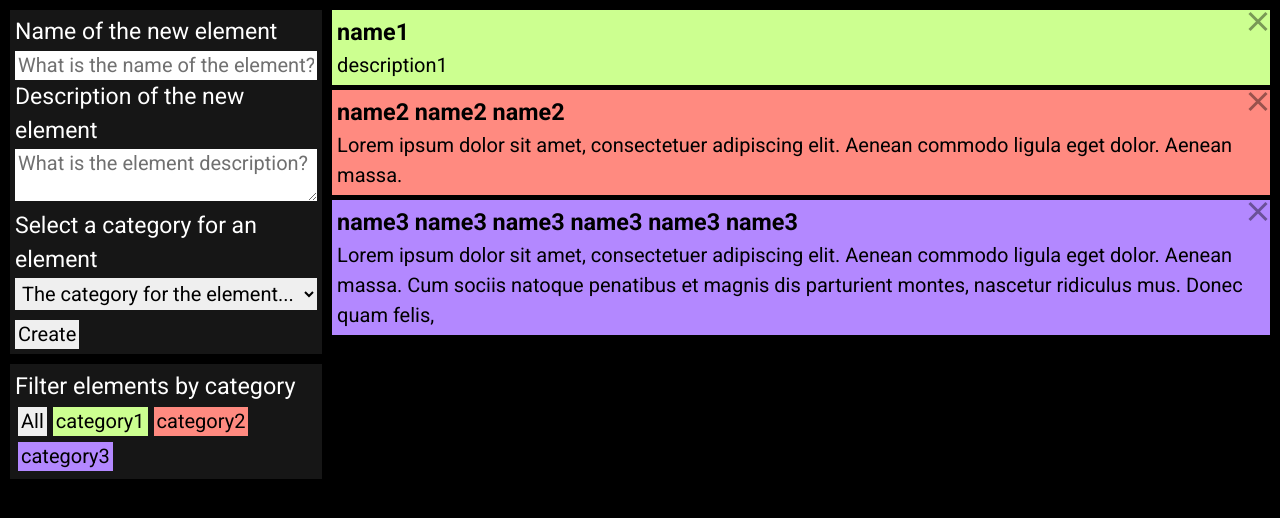
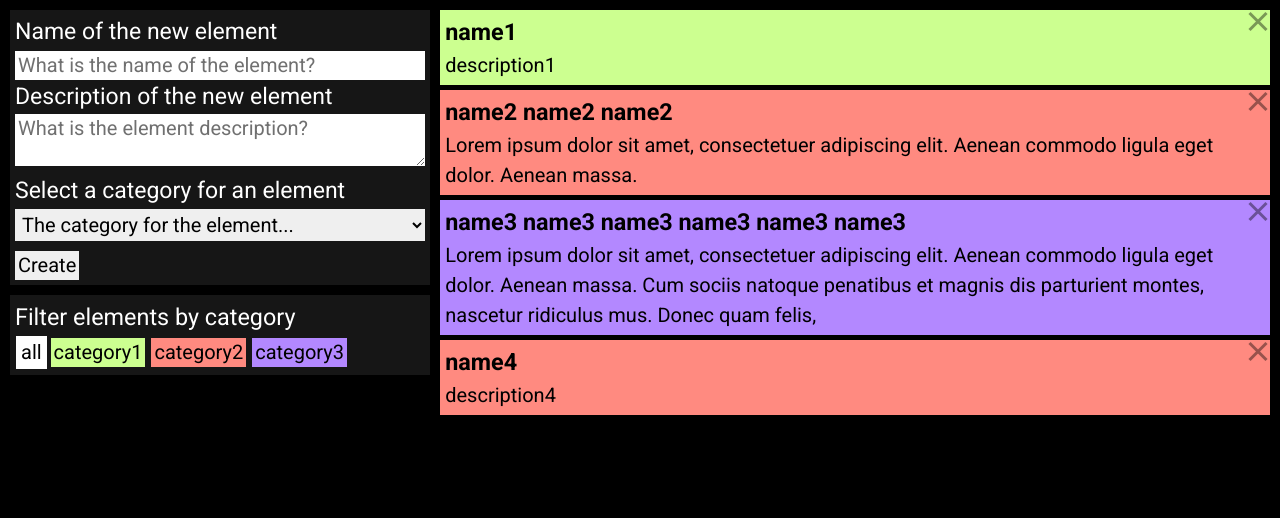
Before and after one commit to MikhailEzhov/admin-panel-template, a React (Create React App) app: page / in a window 1280 px wide. Shown: the top 518 px of the page. Built offline with nearby package versions, Linux system fonts and the light colour scheme; data requests are answered from the project's data file.

Commit message:
feat: added element filtering

```diff
--- a/elements.json
+++ b/elements.json
@@ -17,28 +17,34 @@
       "name": "name3 name3 name3 name3 name3 name3",
       "description": "Lorem ipsum dolor sit amet, consectetuer adipiscing elit. Aenean commodo ligula eget dolor. Aenean massa. Cum sociis natoque penatibus et magnis dis parturient montes, nascetur ridiculus mus. Donec quam felis,",
       "category": "category3"
+    },
+    {
+      "id": 4,
+      "name": "name4",
+      "description": "description4",
+      "category": "category2"
     }
   ],
   "filters": [
     {
       "name": "all",
       "label": "all",
-            "className": "elements-filters__button_all"
+      "className": "color-all"
     },
     {
       "name": "category1",
       "label": "category1",
-            "className": "elements-filters__button_category1"
+      "className": "color-1"
     },
     {
       "name": "category2",
       "label": "category2",
-            "className": "elements-filters__button_category2"
+      "className": "color-2"
     },
     {
       "name": "category3",
       "label": "category3",
-            "className": "elements-filters__button_category3"
+      "className": "color-3"
     }
   ]
 }
--- a/src/actions/index.js
+++ b/src/actions/index.js
@@ -17,6 +17,8 @@ export const elementsFetchingError = () => {
     }
 }
 
+
+
 export const elementDeleted = (id) => {
     return {
         type: 'ELEMENT_DELETED',
@@ -24,9 +26,39 @@ export const elementDeleted = (id) => {
     }
 }
 
+
+
 export const elementCreated = (element) => {
     return {
         type: 'ELEMENT_CREATED',
         payload: element
     }
 }
+
+
+
+export const filtersFetching = () => {
+    return {
+        type: 'FILTERS_FETCHING'
+    }
+}
+
+export const filtersFetched = (filters) => {
+    return {
+        type: 'FILTERS_FETCHED',
+        payload: filters
+    }
+}
+
+export const filtersFetchingError = () => {
+    return {
+        type: 'FILTERS_FETCHING_ERROR'
+    }
+}
+
+export const activeFilterChanged = (filter) => {
+    return {
+        type: 'ACTIVE_FILTER_CHANGED',
+        payload: filter
+    }
+}
--- a/src/components/elementsAddForm/ElementsAddForm.js
+++ b/src/components/elementsAddForm/ElementsAddForm.js
@@ -16,6 +16,7 @@ const ElementsAddForm = () => {
     const [elementDescription, setElementDescription] = useState('');
     const [elementCategory, setElementCategory] = useState('');
 
+    const {filters, filtersLoadingStatus} = useSelector(state => state); // из state получаем и диструктуризируем поля
     const dispatch = useDispatch(); // получение функции dispatch
     const {request} = useHttp(); // получение функции, которая делает запрос
 
@@ -27,7 +28,7 @@ const ElementsAddForm = () => {
             id: uuidv4(), // генерация id через библиотеку uuid
             name: elementName,
             description: elementDescription,
-            сategory: elementCategory
+            category: elementCategory
         }
         // Отправка данных на сервер и в store
         request("http://localhost:3001/elements", "POST", JSON.stringify(newElement)) // отправка на сервер, формат JSON
@@ -38,6 +39,26 @@ const ElementsAddForm = () => {
         setElementName('');
         setElementDescription('');
         setElementCategory('');
+    }
+
+
+    // Функция для рендаринга фильтров
+    const renderFilters = (filters, status) => {
+        // проверка загрузки фильтров
+        if (status === "loading") {
+            return <option>Loading elements</option>
+        } else if (status === "error") {
+            return <option>loading error</option>
+        }
+        // если фильтры есть, то рендерим их
+        if (filters && filters.length > 0 ) {
+            return filters.map(({name, label}) => {
+                // eslint-disable-next-line
+                if (name === 'all')  return; // фильтр all не нужен, остановка на нём
+
+                return <option key={name} value={name}>{label}</option>
+            })
+        }
     }
 
 
@@ -79,10 +100,8 @@ const ElementsAddForm = () => {
                     name="category"
                     value={elementCategory}
                     onChange={(e) => setElementCategory(e.target.value)}>
-                    <option>The category for the element...</option>
-                    <option value="category1">category1</option>
-                    <option value="category2">category2</option>
-                    <option value="category3">category3</option>
+                    <option value="">The category for the element...</option>
+                    {renderFilters(filters, filtersLoadingStatus)}
                 </select>
             </div>
 
--- a/src/components/elementsFilters/ElementsFilters.js
+++ b/src/components/elementsFilters/ElementsFilters.js
@@ -1,17 +1,70 @@
+import { useHttp } from '../../hooks/http.hook';
+import { useEffect } from 'react';
+import { useSelector, useDispatch } from 'react-redux';
+import classNames from 'classnames';
+
+import { filtersFetching, filtersFetched, filtersFetchingError, activeFilterChanged } from '../../actions';
+import Spinner from '../spinner/Spinner';
+
 import './elementsFilters.scss';
 
 
 
 const ElementsFilters = () => {
+
+    const {filters, filtersLoadingStatus, activeFilter} = useSelector(state => state); // из state получаем и диструктуриризируем поля
+    const dispatch = useDispatch(); // получение функции dispatch
+    const {request} = useHttp(); // получение функции, которая делает запрос
+
+    // Запрос на сервер для получения фильтров и последовательной смены состояния
+    useEffect(() => {
+        dispatch(filtersFetching());                       // отправка в store(получение фильтров)
+        request("http://localhost:3001/filters")
+            .then(data => dispatch(filtersFetched(data)))  // тогда, отправка в store(фильтры загружены)
+            .catch(() => dispatch(filtersFetchingError())) // ловим, отправка в store(ошибка при загрузке)
+        // eslint-disable-next-line
+    }, []);
+
+    // условная проверка, если оба не выполнятся, то код идёт дальше
+    if (filtersLoadingStatus === "loading") {
+        return <Spinner/>;
+    } else if (filtersLoadingStatus === "error") {
+        return <h4 className="">loading error</h4>
+    }
+
+
+    // Функция для рендаринга фильтров
+    const renderFilters = (arr) => {
+        if (arr.length === 0) {
+            return <h4 className="">Filters not found</h4>
+        }
+
+        // перебор массива
+        return arr.map(({name, label, className}) => {
+
+            // Используем библиотеку classnames и формируем классы динамически
+            const btnClass = classNames('elements-filters__button', className, {
+                'active': name === activeFilter
+            });
+
+            return <button
+                        key={name}
+                        id={name}
+                        className={btnClass}
+                        onClick={() => dispatch(activeFilterChanged(name))}
+                        >{label}</button>
+        })
+    }
+
+
+    const items = renderFilters(filters);
+
     return (
         <div className="elements-filters">
             <div className="elements-filters__block">
                 <h3 className="elements-filters__title">Filter elements by category</h3>
                 <div className="elements-filters__group">
-                    <button className="elements-filters__button elements-filters__button_all">All</button>
-                    <button className="elements-filters__button elements-filters__button_category1">category1</button>
-                    <button className="elements-filters__button elements-filters__button_category2">category2</button>
-                    <button className="elements-filters__button elements-filters__button_category3">category3</button>
+                    {items}
                 </div>
             </div>
         </div>
--- a/src/components/elementsFilters/elementsFilters.scss
+++ b/src/components/elementsFilters/elementsFilters.scss
@@ -11,17 +11,31 @@
         margin: 3px;
         padding: 3px;
         cursor: pointer;
+    }
+}
 
-        &_category1 {
+
+.color-all {
+	background-color: #FFFFFF;
+}
+
+.color-1 {
 	background-color: #CCFF90;
 }
 
-        &_category2 {
+.color-2 {
 	background-color: #FF8A80;
 }
 
-        &_category3 {
+.color-3 {
 	background-color: #B388FF;
 }
+
+.color-default {
+	background-color: #FFFFFF;
 }
+
+
+.active {
+    outline: 2px solid #FFFFFF;
 }
--- a/src/components/elementsList/ElementsList.js
+++ b/src/components/elementsList/ElementsList.js
@@ -6,11 +6,13 @@ import { elementsFetching, elementsFetched, elementsFetchingError, elementDelete
 import ElementsListItem from "../elementsListItem/ElementsListItem";
 import Spinner from '../spinner/Spinner';
 
+import './elementsList.scss';
+
 
 
 const ElementsList = () => {
 
-    const {elements, elementsLoadingStatus} = useSelector(state => state); // из state получаем и диструктурируем два поля
+    const {filteredElements, elementsLoadingStatus} = useSelector(state => state); // из state получаем и диструктуризируем поля
     const dispatch = useDispatch(); // получение функции dispatch
     const {request} = useHttp(); // получение функции, которая делает запрос
 
@@ -43,7 +45,7 @@ const ElementsList = () => {
     }
 
 
-    // Рендеринг элементов из массива
+    // Функция для рендаринга списка элементов
     const renderElementsList = (arr) => {
         if (arr.length === 0) {
             return <h4 className="">No elements</h4>
@@ -51,18 +53,18 @@ const ElementsList = () => {
         // перебор массива, возврат компонента с передачей свойств во внутрь
         return arr.map(({id, ...props}) => {
             return <ElementsListItem
-                key={id}
-                {...props}
-                onDelete={() => onDelete(id)}
-                />
+                    key={id}
+                    {...props}
+                    onDelete={() => onDelete(id)}
+                    />
         })
     }
 
 
-    const items = renderElementsList(elements);
+    const items = renderElementsList(filteredElements); // отфильтрованные элементы
 
     return (
-        <ul>
+        <ul className="elements-list">
             {items}
         </ul>
     )
--- /dev/null
+++ b/src/components/elementsList/elementsList.scss
@@ -0,0 +1,3 @@
+.elements-list {
+    width: 100%;
+}
--- a/src/components/elementsListItem/ElementsListItem.js
+++ b/src/components/elementsListItem/ElementsListItem.js
@@ -8,22 +8,22 @@ const ElementsListItem = ({name, description, category, onDelete}) => {
 
     switch (category) {
         case 'category1':
-            elementClassName = 'element-card__block_category1';
+            elementClassName = 'color-1';
             break;
         case 'category2':
-            elementClassName = 'element-card__block_category2';
+            elementClassName = 'color-2';
             break;
         case 'category3':
-            elementClassName = 'element-card__block_category3';
+            elementClassName = 'color-3';
             break;
         default:
-            elementClassName = 'element-card__block_default';
+            elementClassName = 'color-default';
     }
 
     return (
-        <li className="element-card">
+        <li className={`element-card ${elementClassName}`}>
 
-            <div className={`element-card__block ${elementClassName}`}>
+            <div className="element-card__block">
                 <h3 className="element-card__name">{name}</h3>
                 <p className="element-card__description">{description}</p>
             </div>
--- a/src/components/elementsListItem/elementsListItem.scss
+++ b/src/components/elementsListItem/elementsListItem.scss
@@ -12,22 +12,6 @@
 
 	&__block {
 		padding: 5px;
-
-		&_category1 {
-			background-color: #CCFF90;
-		}
-
-		&_category2 {
-			background-color: #FF8A80;
-		}
-
-		&_category3 {
-			background-color: #B388FF;
-		}
-
-		&_default {
-			background-color: #FFFFFF;
-		}
 	}
 }
 
@@ -64,3 +48,24 @@
 .element-card__button::after {
 	transform: rotate(-45deg);
 }
+
+
+.color-all {
+	background-color: #FFFFFF;
+}
+
+.color-1 {
+	background-color: #CCFF90;
+}
+
+.color-2 {
+	background-color: #FF8A80;
+}
+
+.color-3 {
+	background-color: #B388FF;
+}
+
+.color-default {
+	background-color: #FFFFFF;
+}
--- a/src/reducers/index.js
+++ b/src/reducers/index.js
@@ -1,7 +1,10 @@
 const initialState = {
     elements: [],
     elementsLoadingStatus: 'null',
-    filters: []
+    filters: [],
+    filtersLoadingStatus: 'null',
+    activeFilter: 'all',
+    filteredElements: []
 }
 
 const reducer = (state = initialState, action) => {
@@ -15,6 +18,10 @@ const reducer = (state = initialState, action) => {
             return {
                 ...state,
                 elements: action.payload,
+                // Фильтруем новые данные по фильтру, который сейчас применяется
+                filteredElements: state.activeFilter === 'all' ?
+                                action.payload :
+                                action.payload.filter(item => item.category === state.activeFilter),
                 elementsLoadingStatus: 'null'
             }
         case 'ELEMENTS_FETCHING_ERROR':
@@ -27,14 +34,46 @@ const reducer = (state = initialState, action) => {
             const newElementsList = state.elements.filter(item => item.id !== action.payload);
             return {
                 ...state,
-                elements: newElementsList
+                elements: newElementsList,
+                // Фильтруем новые данные по фильтру, который сейчас применяется
+                filteredElements: state.activeFilter === 'all' ?
+                                newElementsList :
+                                newElementsList.filter(item => item.category === state.activeFilter)
             }
         case 'ELEMENT_CREATED':
             // Формируем новый массив
             let newCreatedElementsList = [...state.elements, action.payload];
             return {
                 ...state,
-                elements: newCreatedElementsList
+                elements: newCreatedElementsList,
+                // Фильтруем новые данные по фильтру, который сейчас применяется
+                filteredElements: state.activeFilter === 'all' ?
+                                newCreatedElementsList :
+                                newCreatedElementsList.filter(item => item.category === state.activeFilter)
+            }
+        case 'FILTERS_FETCHING':
+            return {
+                ...state,
+                filtersLoadingStatus: 'loading'
+            }
+        case 'FILTERS_FETCHED':
+            return {
+                ...state,
+                filters: action.payload,
+                filtersLoadingStatus: 'null'
+            }
+        case 'FILTERS_FETCHING_ERROR':
+            return {
+                ...state,
+                filtersLoadingStatus: 'error'
+            }
+        case 'ACTIVE_FILTER_CHANGED':
+            return {
+                ...state,
+                activeFilter: action.payload,
+                filteredElements: action.payload === 'all' ?
+                                state.elements :
+                                state.elements.filter(item => item.category === action.payload)
             }
         default: return state
     }
```
Lines whose indentation alone changed are shown as unchanged.
